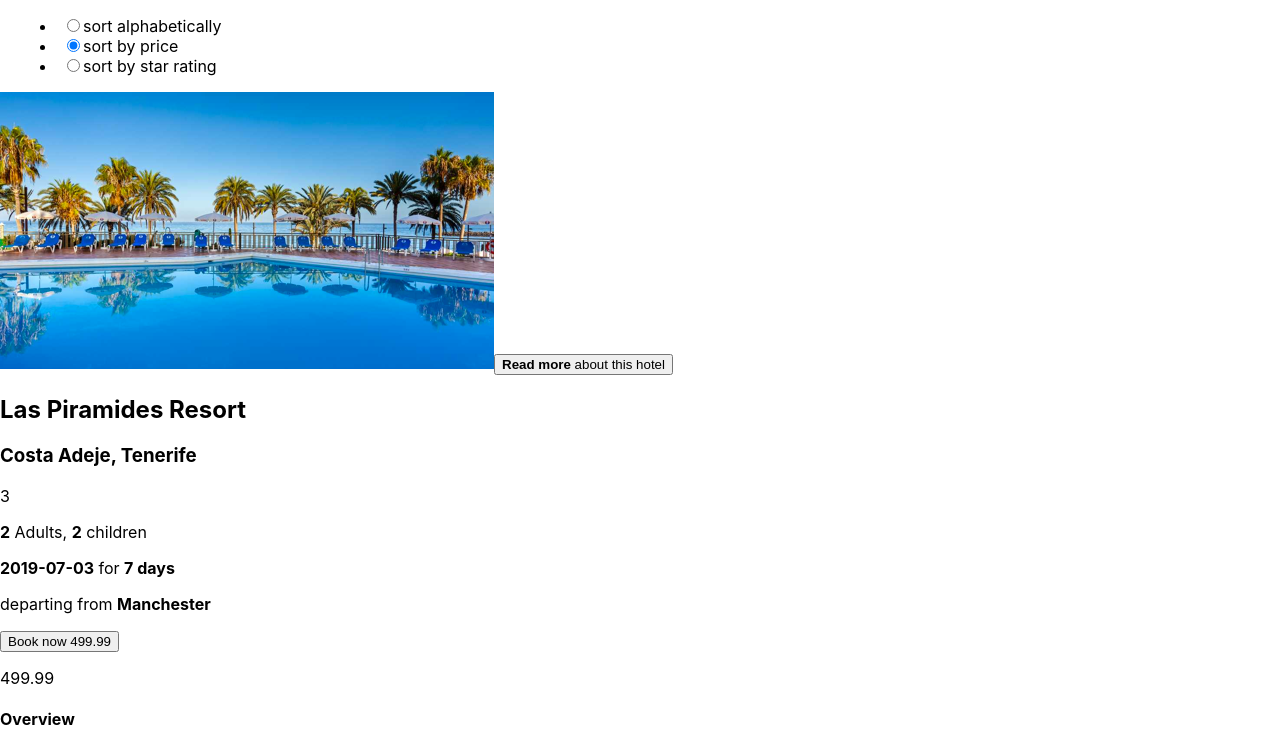
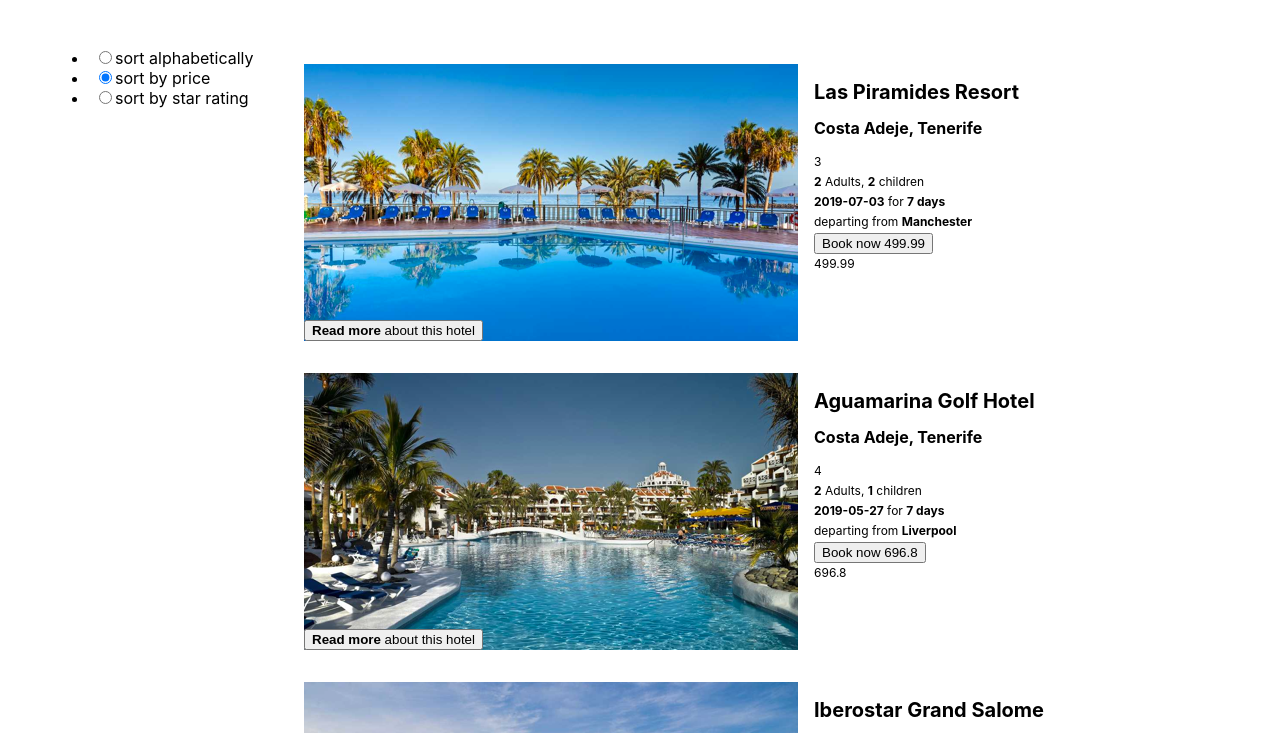
Before and after one commit to KswisDev/otb-test, a React (Create React App) app: page / in a window 1280 px wide. Shown: the top 733 px of the page. Built offline with nearby package versions, Linux system fonts and the light colour scheme.

Commit message:
add some styling for product cards

```diff
--- a/src/components/productCard.jsx
+++ b/src/components/productCard.jsx
@@ -1,31 +1,49 @@
 import styled from "styled-components";
 import { useState } from "react";
 
-const ToggleText = styled.p`
-  display: ${(props) => (props.showOverview ? "block" : "none")};
+const ProductWrapper = styled.div`
+  display: flex;
+`;
+
+const OverviewWrapper = styled.section`
+  text-align: left;
+  margin-top: -22px;
+`;
+
+const InfoWrapper = styled.section`
+  text-align: left;
+  padding: 1rem;
+  p {
+    font-size: 12px;
+    line-height: 20px;
+    margin: 0;
+  }
+
+  h2 {
+    margin-top: 0;
+    margin-bottom: 14px;
+    font-size: 20px;
+  }
+
+  h3 {
+    margin-top: 0;
+    margin-bottom: 14px;
+    font-size: 16px;
+  }
+`;
+
+const OuterWrapper = styled.div`
+  padding: 1rem;
 `;
 
 function ProductCard({ product, index }) {
   const [showOverview, setShowOverview] = useState(false);
   if (!product) return null;
   return (
-    <div data-testid={`product-${index}`}>
+    <OuterWrapper>
+      <ProductWrapper data-testid={`product-${index}`}>
         <img src={`/images/${product.imageName}`} alt="" />
-      <button
-        onClick={() => setShowOverview(!showOverview)}
-        data-testid={"overview-button"}
-      >
-        {showOverview ? (
-          <>
-            <strong>Read less</strong> about this hotel
-          </>
-        ) : (
-          <>
-            <strong>Read more</strong> about this hotel
-          </>
-        )}
-      </button>
-      <div>
+        <InfoWrapper>
           <h2>{product.hotel}</h2>
           <h3>{product.location}</h3>
           <p>{product.rating}</p>
@@ -43,12 +61,31 @@ function ProductCard({ product, index }) {
           </p>
           <button>Book now {product.price}</button>
           <p>{product.price}</p>
-      </div>
-      <div>
+        </InfoWrapper>
+      </ProductWrapper>
+      <OverviewWrapper>
+        <button
+          onClick={() => setShowOverview(!showOverview)}
+          data-testid={"overview-button"}
+        >
+          {showOverview ? (
+            <>
+              <strong>Read less</strong> about this hotel
+            </>
+          ) : (
+            <>
+              <strong>Read more</strong> about this hotel
+            </>
+          )}
+        </button>
+        {showOverview && (
+          <>
             <h4>Overview</h4>
-        <ToggleText showOverview={showOverview}>{product.overview}</ToggleText>
-      </div>
-    </div>
+            <p>{product.overview}</p>
+          </>
+        )}
+      </OverviewWrapper>
+    </OuterWrapper>
   );
 }
 
--- a/src/components/productDisplay.jsx
+++ b/src/components/productDisplay.jsx
@@ -1,8 +1,26 @@
 import ProductCard from "./productCard";
 import { useState } from "react";
 import { sortByProperty } from "../utilities/sortFunctions";
+import styled from "styled-components";
 
 const hasProducts = (products) => products && products.length > 0;
+
+const FlexBox = styled.div`
+  display: flex;
+  padding: 2rem;
+`;
+
+const ProductsContainer = styled.div`
+  display: flex;
+  flex-grow: 1;
+  text-align: center;
+  padding: 1rem;
+  flex-direction: column;
+`;
+
+const SortMenu = styled.menu`
+  min-width: 200px;
+`;
 
 function ProductDisplay({ products }) {
   const [selectedSort, setSelectedSort] = useState("price");
@@ -32,8 +50,8 @@ function ProductDisplay({ products }) {
   };
 
   return (
-    <div>
-      <menu>
+    <FlexBox>
+      <SortMenu>
         <li>
           <label>
             <input
@@ -70,11 +88,13 @@ function ProductDisplay({ products }) {
             sort by star rating
           </label>
         </li>
-      </menu>
-      {productsToDisplay.map((product, index) => (
-        <ProductCard product={product} index={index} key={product.hotel} />
-      ))}
-    </div>
+      </SortMenu>
+      <ProductsContainer>
+        {productsToDisplay.map((product, index) => (
+          <ProductCard product={product} index={index} key={product.hotel} />
+        ))}
+      </ProductsContainer>
+    </FlexBox>
   );
 }
 
```
Lines whose indentation alone changed are shown as unchanged.
